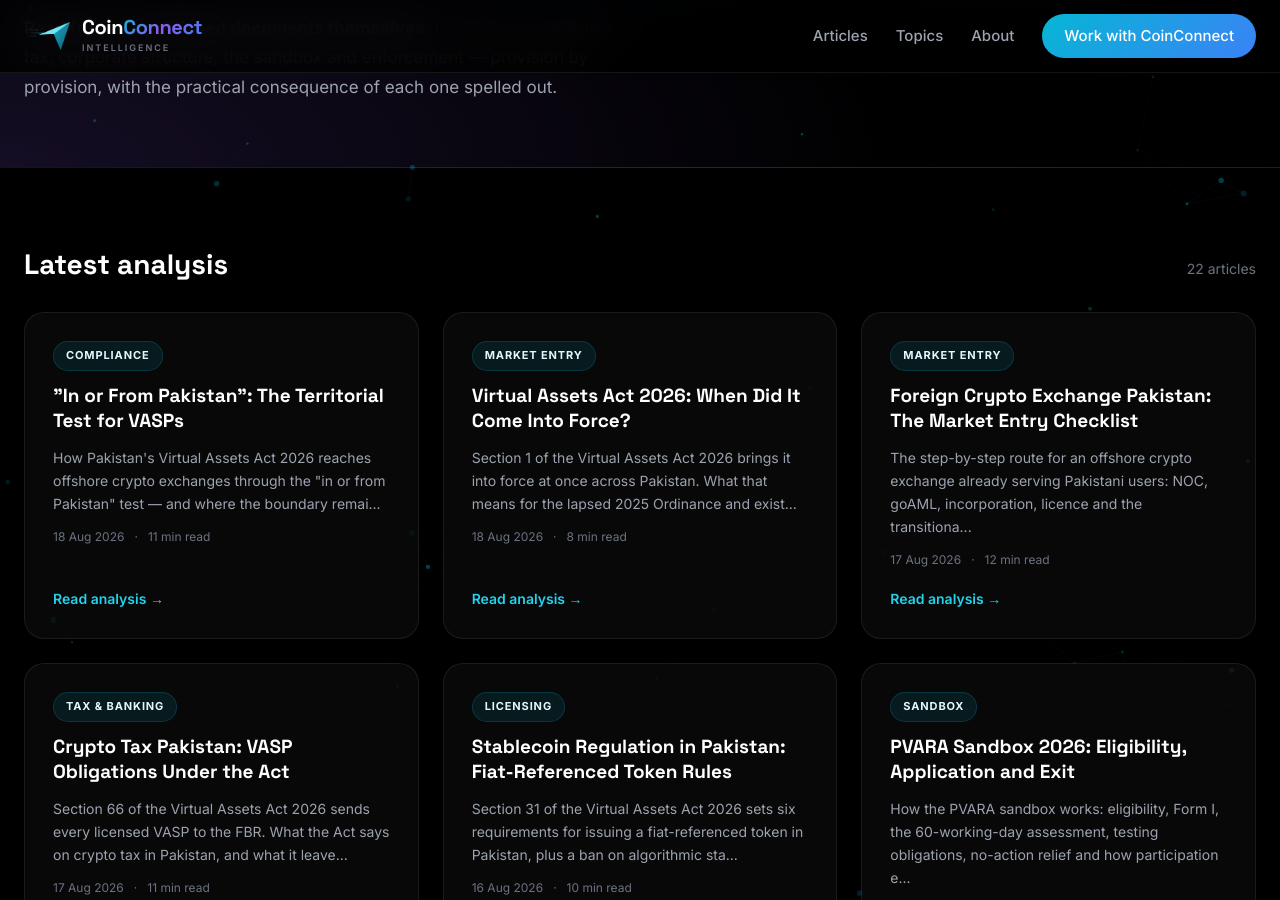
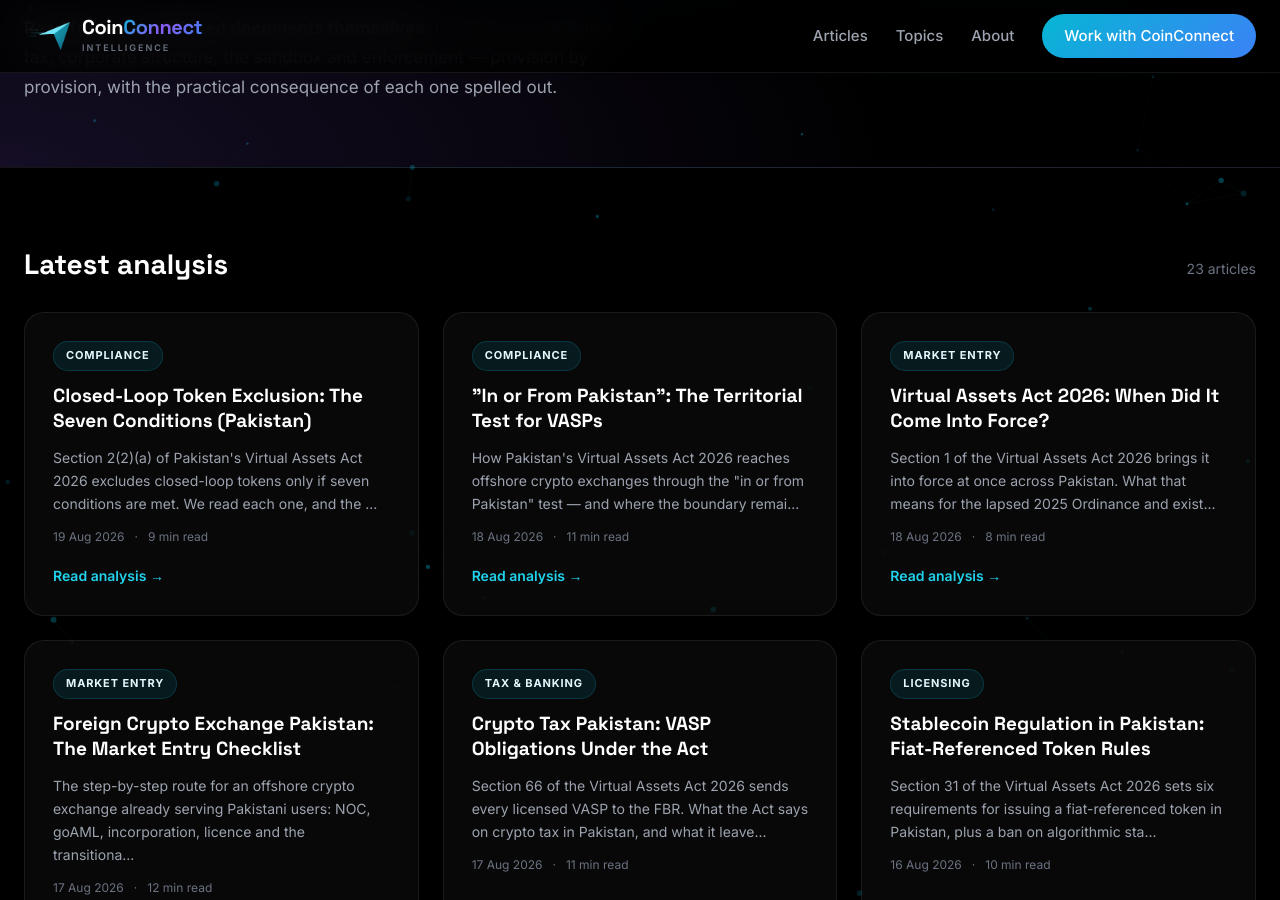
Before and after one commit to coinconnect-pk/coinconnect-pk.github.io, a Jekyll site: the page built from index.html, in a window 1280 px wide and 900 px high, scrolled down 447 px. Built offline with Jekyll 4.4.1, drawn with Linux system fonts in a browser that asks for light colours.

Commit message:
Publish article for 2026-08-19

```diff
--- a/_data/linkmap.yml
+++ b/_data/linkmap.yml
@@ -304,3 +304,6 @@ blog:
   - url: "https://blog.coinconnect.site/in-or-from-pakistan-the-territorial-test-for-vasps/"
     title: "'In or From Pakistan': The Territorial Test for VASPs"
     topics: [territorial, test, vasps, compliance]
+  - url: "https://blog.coinconnect.site/closed-loop-token-exclusion-the-seven-conditions-pakistan/"
+    title: "Closed-Loop Token Exclusion: The Seven Conditions (Pakistan)"
+    topics: [closed, loop, token, exclusion, seven, conditions, compliance]
--- a/_data/published-log.csv
+++ b/_data/published-log.csv
@@ -21,3 +21,4 @@ date,source,title,words
 2026-08-17,queue,"Foreign Crypto Exchange Pakistan: The Market Entry Checklist",2534
 2026-08-18,queue,"Virtual Assets Act 2026: When Did It Come Into Force?",1723
 2026-08-18,queue,"\'In or From Pakistan\': The Territorial Test for VASPs",2312
+2026-08-19,queue,"Closed-Loop Token Exclusion: The Seven Conditions (Pakistan)",1879
```
Also changed, not shown: _posts/2026-08-19-closed-loop-token-exclusion-the-seven-conditions-pakistan.md (renamed from _queue/023-closed-loop-token-exclusion-the-seven-conditions-pakistan.md, +1 -1 lines).
